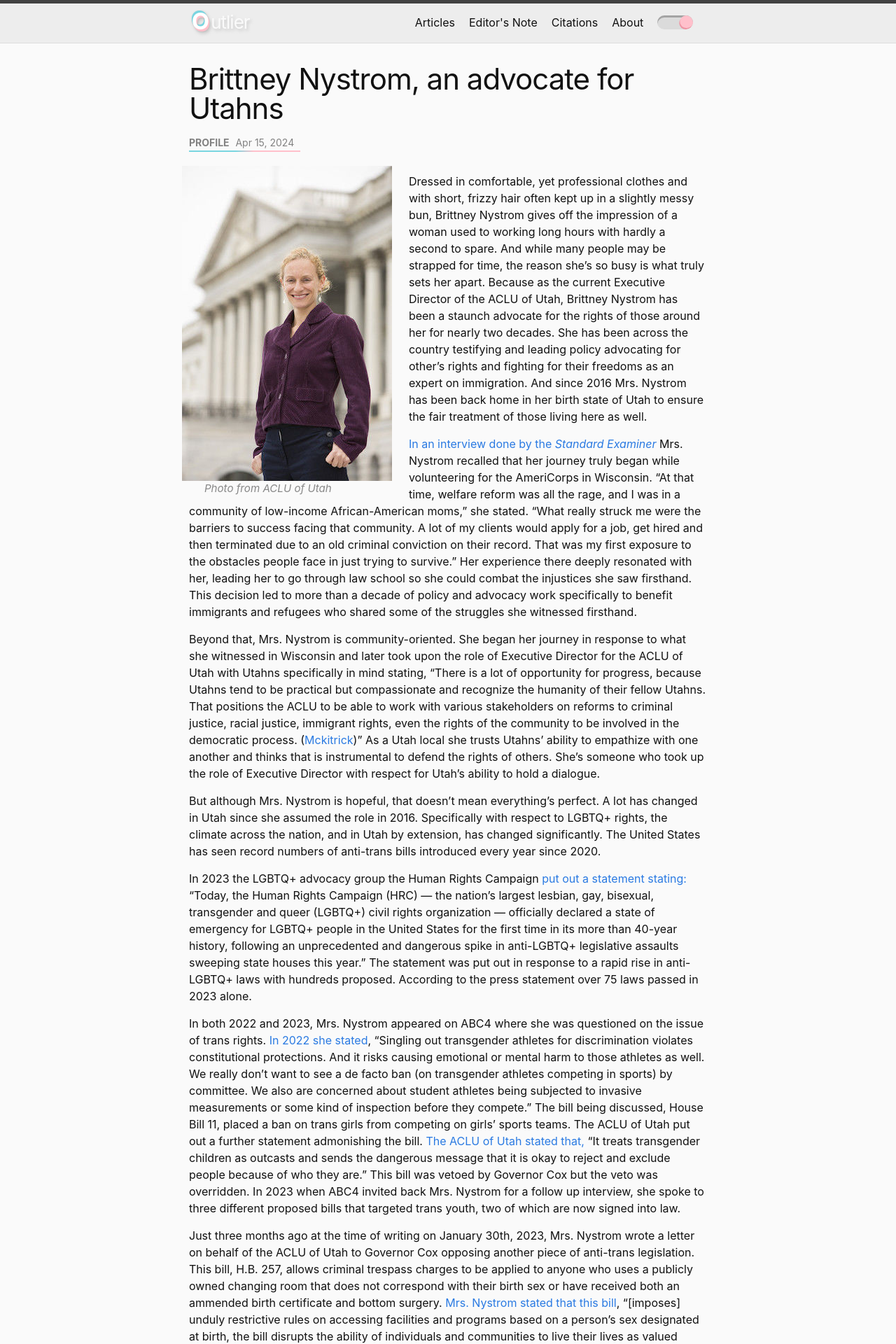
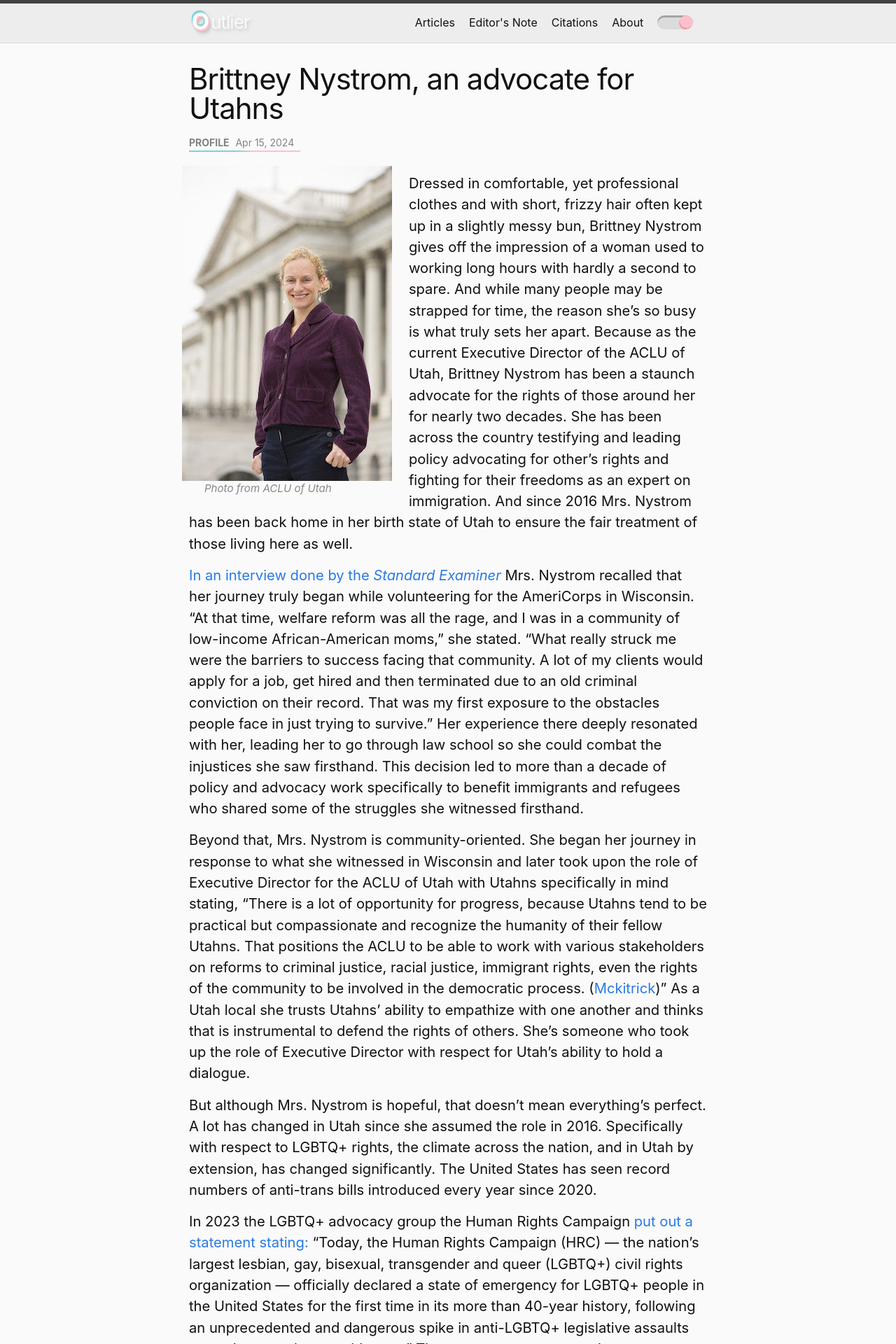
Before and after one commit to A-Duo/a-duo.github.io, a Jekyll site: the page built from _posts/2024-04-15-profile.markdown, in a window 1280 px wide. Shown: the top 1920 px of the page at 70% size. Built offline with Jekyll 4.4.1, drawn with Linux system fonts in a browser that asks for light colours; nearby versions of some CDN libraries.

Commit message:
Fixed some minor mobile rendering issues

```diff
--- a/_posts/2024-04-15-profile.markdown
+++ b/_posts/2024-04-15-profile.markdown
@@ -32,8 +32,10 @@
 <div class="mid-line" style="margin:2rem 0"></div>
 
 ## Works Cited
+<div class="works-cited" markdown="1">
 - FAQ on HB 11 and our legal complaint. ACLU of Utah. (2022, June 6). [https://www.acluutah.org/en/cases/faq-hb-11](https://www.acluutah.org/en/cases/faq-hb-11)
 - Mckitrick, C. (2016, August 18). South Ogden native tapped to lead ACLU of Utah. standard.net. [https://www.standard.net/news/2016/aug/18/south-ogden-native-tapped-to-lead-aclu-of-utah/](https://www.standard.net/news/2016/aug/18/south-ogden-native-tapped-to-lead-aclu-of-utah/)
 - Mills, G. (2022, February 26). The ACLU of Utah on the final week of the legislative session. ABC4 Utah. [https://www.abc4.com/news/local-news/the-aclu-of-utah-on-the-final-week-of-the-legislative-session/](https://www.abc4.com/news/local-news/the-aclu-of-utah-on-the-final-week-of-the-legislative-session/)
 - Nystrom, B. (2024, January 30). VETO letter to governor Cox on H.B. 257. ACL 	U of Utah. [https://www.acluutah.org/en/press/veto-letter-governor-cox-hb-257](https://www.acluutah.org/en/press/veto-letter-governor-cox-hb-257)
 - (2023, June 6). For the first time ever, Human Rights Campaign officially declares “state of emergency” for LGBTQ+ Americans; Issues National Warning and guidebook to ensure safety for LGBTQ+ residents and travelers. Human Rights Campaign. [https://www.hrc.org/press-releases/for-the-first-time-ever-human-rights-campaign-officially-declares-state-of-emergency-for-lgbtq-americans-issues-national-warning-and-guidebook-to-ensure-safety-for-lgbtq-residents-and-travelers](https://www.hrc.org/press-releases/for-the-first-time-ever-human-rights-campaign-officially-declares-state-of-emergency-for-lgbtq-americans-issues-national-warning-and-guidebook-to-ensure-safety-for-lgbtq-residents-and-travelers)
+</div>
--- a/_posts/2024-04-17-hb-257.markdown
+++ b/_posts/2024-04-17-hb-257.markdown
@@ -109,10 +109,12 @@
 <div class="mid-line" style="margin:2rem 0"></div>
 
 ## Works Cited
+<div markdown="1" class="works-cited">
 - “Gender Dysphoria.” Diagnostic and Statistical Manual of Mental Disorders: DSM-5-TR, American Psychiatric Association Publishing, Washington, DC, 2022, pp. 512–512.
 - “House - 2024 General Session - Day 4.” Utah State Legislature, [le.utah.gov/av/floorArchive.jsp?markerID=124516](le.utah.gov/av/floorArchive.jsp?markerID=124516). Accessed 17th Apr. 2024.
 - James, Sandy E., et al. “The Report of the 2015 US Transgender Survey.” National Center for Transgender Equality, Dec. 2016, [transequality.org/sites/default/files/docs/usts/USTS-Full-Report-Dec17.pdf](transequality.org/sites/default/files/docs/usts/USTS-Full-Report-Dec17.pdf).
 - Kirzinger, Ashley, et al. “KFF/The Washington Post Trans Survey.” KFF, Mar. 2022, files.[kff.org/attachment/REPORT-KFF-The-Washington-Post-Trans-Survey.pdf](kff.org/attachment/REPORT-KFF-The-Washington-Post-Trans-Survey.pdf).
 - Stern, Emily Anderson. “‘Is This Ever Going to Change?’: Trans Teens Ask Utah Legislature Not to Pass More Restrictions.” The Salt Lake Tribune, 18 Jan. 2024, [www.sltrib.com/news/politics/2024/01/18/transgender-teens-tell-lawmakers/](www.sltrib.com/news/politics/2024/01/18/transgender-teens-tell-lawmakers/).
 - Williams, Troy, et al. “Our Response to Natalie Cline’s Bullying of a High School Student.” Twitter, Equality Utah, 7 Feb. 2024, [twitter.com/EqualityUtah/status/1755348886200422411](twitter.com/EqualityUtah/status/1755348886200422411).
-- Wright, Jason D., et al. “National Estimates of Gender-Affirming Surgery in the US.” JAMA Network Open, JAMA Network, 23 Aug. 2023, [jamanetwork.com/journals/jamanetworkopen/fullarticle/2808707](jamanetwork.com/journals/jamanetworkopen/fullarticle/2808707).
+- Wright, Jason D., et al. “National Estimates of Gender-Affirming Surgery in the US.” JAMA Network Open, JAMA Network, 23 Aug. 2023, [jamanetwork.com/journals/jamanetworkopen/fullarticle/2808707](jamanetwork.com/journals/jamanetworkopen/fullarticle/2808707)."
+</div>
--- a/assets/yoinked.css
+++ b/assets/yoinked.css
@@ -89,6 +89,18 @@
   font-size: 22px;
   font-weight: 700;
   margin: 2rem 0 1rem 0;
+}
+
+.works-cited li a {
+  line-break: anywhere;
+}
+
+.post-content > p {
+  font-size: 2ch;
+}
+
+.post-content > .section-header {
+  font-size: 3ch;
 }
 
 
@@ -192,7 +204,9 @@
 .popup-box {
   border-radius: 0.5rem;
   padding: 3rem;
-  margin: 5rem calc(25% - 10rem);
+  margin: 5rem auto;
+  width: calc(90% - 6rem);
+  max-width: 80rem;
 
   background-color: var(--bg-color-primary);
   position:relative;
```
